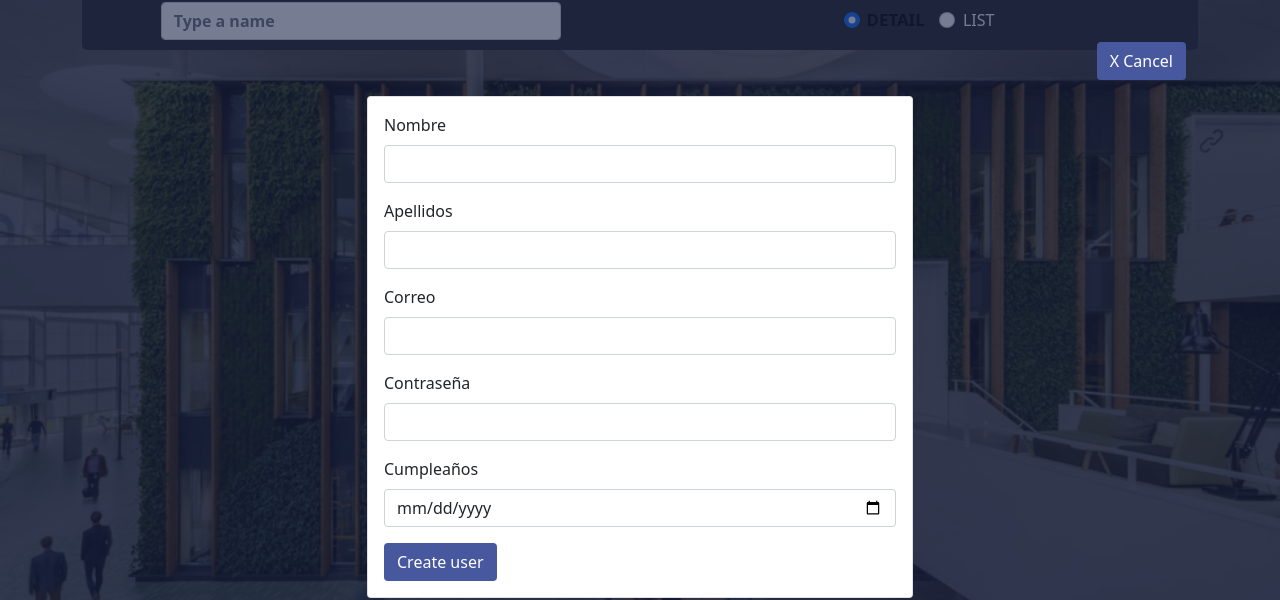
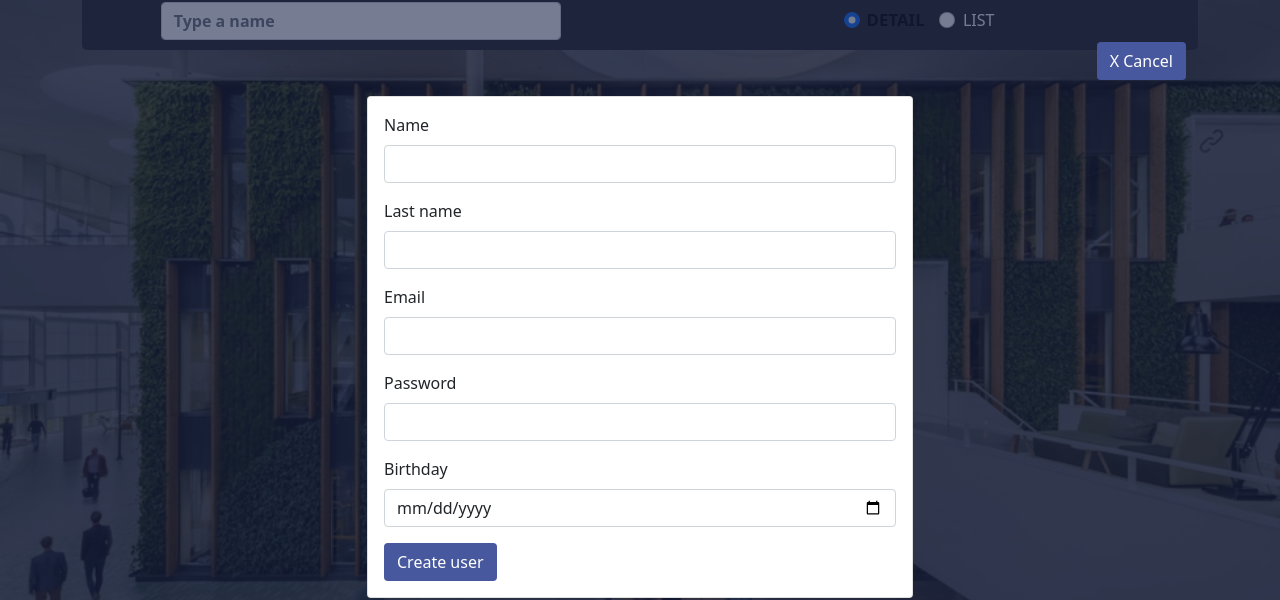
Before and after one commit to luisangeluis/UsersCRUD, a React (Vite) app: page / in a window 1280 px wide. Both pictures are taken after a click on the button "Create new user". Shown: the part 128-728 px from the top of the page. Built offline with nearby package versions, Linux system fonts and the light colour scheme; no server answers.

Commit message:
Added error message in form to create an user

```diff
--- a/src/App.css
+++ b/src/App.css
@@ -29,7 +29,12 @@ input:focus {
   outline: none;
   border: none;
 }
-
+form .alert {
+  right: 0;
+}
+.alert-warning {
+  /* background-color: #664d0399; */
+}
 .App {
   display: flex;
   flex-direction: column;
@@ -46,9 +51,7 @@ main .container {
 /******************/
 .header .container {
   min-height: 4rem;
-  background-color: rgba(33, 97, 140);
   background-color: #1b254a;
-  /* position: fixed;*/
   z-index: 1;
   right: 0;
   left: 0;
@@ -64,22 +67,22 @@ main .container {
 }
 /* ******Main****** */
 /********************/
-.filters{
+.filters {
   border-radius: 5px;
   background-color: #212529;
 }
-.form-search form{
+.form-search form {
   width: 100%;
 }
-.form-search label{
+.form-search label {
   display: flex;
   justify-content: center;
   align-items: center;
   margin: 0;
-  padding: .5rem;
+  padding: 0.5rem;
 
   background-color: #1b254a;
-  color:#000000
+  color: #000000;
 }
 
 .form-search .form-control {
@@ -99,16 +102,12 @@ main .container {
 }
 
 .switch-users input {
-  /* background-color: #ffffff75; */
-  /* width: 75%; */
   cursor: pointer;
 }
 
-.switch-users input[type='radio']+label {
+.switch-users input[type='radio'] + label {
   color: #ffffff;
   transition: all 500ms;
-  /* background-color: #48589e; */
-  /* border-radius: 1px; */
 }
 
 .switch-users input[type='radio']:hover {
@@ -118,17 +117,13 @@ main .container {
 }
 
 input[type='radio']:checked + label {
-  color:#000000;
+  color: #000000;
 
   font-weight: bolder;
   -webkit-transform: scale(1.05);
   transform: scale(1.05);
 }
 
-.user-list {
-  /* background-color: rgba(33, 97, 140, 0.9); */
-  /* background-color: ; */
-}
 .user-list .card {
   height: 15rem;
   justify-content: space-between;
@@ -139,16 +134,12 @@ input[type='radio']:checked + label {
 
 .table {
   background-color: #ffffff99;
-  /* color: #ffffff; */
   font-weight: bold;
 }
 .table tr:nth-child() {
   background: red;
-  /* min-height: 25vh; */
-  /* border-radius: 10px; */
 }
 .table button {
-  /* display: flex; */
   font-size: 0.7rem;
 }
 /******Modals******/
--- a/src/components/Modal.jsx
+++ b/src/components/Modal.jsx
@@ -34,67 +34,93 @@ const Modal = ({ setShowModal, createUser, userToUpdate, updateUser }) => {
               className="text-dark text-start"
               onSubmit={handleSubmit(sendInfo)}
             >
-              <div className="mb-3">
+              <div className="mb-3 position-relative">
                 <label htmlFor="" className="form-label">
-                  Nombre
+                  Name
                 </label>
                 <input
                   type="text"
                   className="form-control"
                   defaultValue={userToUpdate?.first_name}
                   {...register('first_name', {
-                    required: 'error message',
+                    required: 'This field is required',
                   })}
                 />
                 {errors.first_name && (
-                  <p className="position-absolute">
+                  <p className="alert alert-warning position-absolute">
                     {errors.first_name.message}
                   </p>
                 )}
               </div>
               <div className="mb-3">
                 <label htmlFor="" className="form-label">
-                  Apellidos
+                  Last name
                 </label>
                 <input
                   type="text"
                   className="form-control"
                   defaultValue={userToUpdate?.last_name}
-                  {...register('last_name', { required: true })}
+                  {...register('last_name', {
+                    required: 'This field is required',
+                  })}
                 />
+                {errors.last_name && (
+                  <p className="alert alert-warning position-absolute">
+                    {errors.last_name.message}
+                  </p>
+                )}
               </div>
               <div className="mb-3">
                 <label htmlFor="" className="form-label">
-                  Correo
+                  Email
                 </label>
                 <input
                   type="text"
                   className="form-control"
                   defaultValue={userToUpdate?.email}
-                  {...register('email', { required: true })}
+                  {...register('email', { required: 'This field is required' })}
                 />
+                {errors.email && (
+                  <p className="alert alert-warning position-absolute">
+                    {errors.email.message}
+                  </p>
+                )}
               </div>
               <div className="mb-3">
                 <label htmlFor="" className="form-label">
-                  Contraseña
+                  Password
                 </label>
                 <input
                   type="text"
                   className="form-control"
                   defaultValue={userToUpdate?.password}
-                  {...register('password', { required: true })}
+                  {...register('password', {
+                    required: 'This field is required',
+                  })}
                 />
+                {errors.password && (
+                  <p className="alert alert-warning position-absolute">
+                    {errors.password.message}
+                  </p>
+                )}
               </div>
               <div className="mb-3">
                 <label htmlFor="" className="form-label">
-                  Cumpleaños
+                  Birthday
                 </label>
                 <input
                   type="date"
                   className="form-control"
                   defaultValue={userToUpdate?.birthday}
-                  {...register('birthday', { required: true })}
+                  {...register('birthday', {
+                    required: 'This field is required',
+                  })}
                 />
+                {errors.birthday && (
+                  <p className="alert alert-warning position-absolute">
+                    {errors.birthday.message}
+                  </p>
+                )}
               </div>
               <button className="btn btn-create">
                 {userToUpdate ? 'Update user' : 'Create user'}
```
